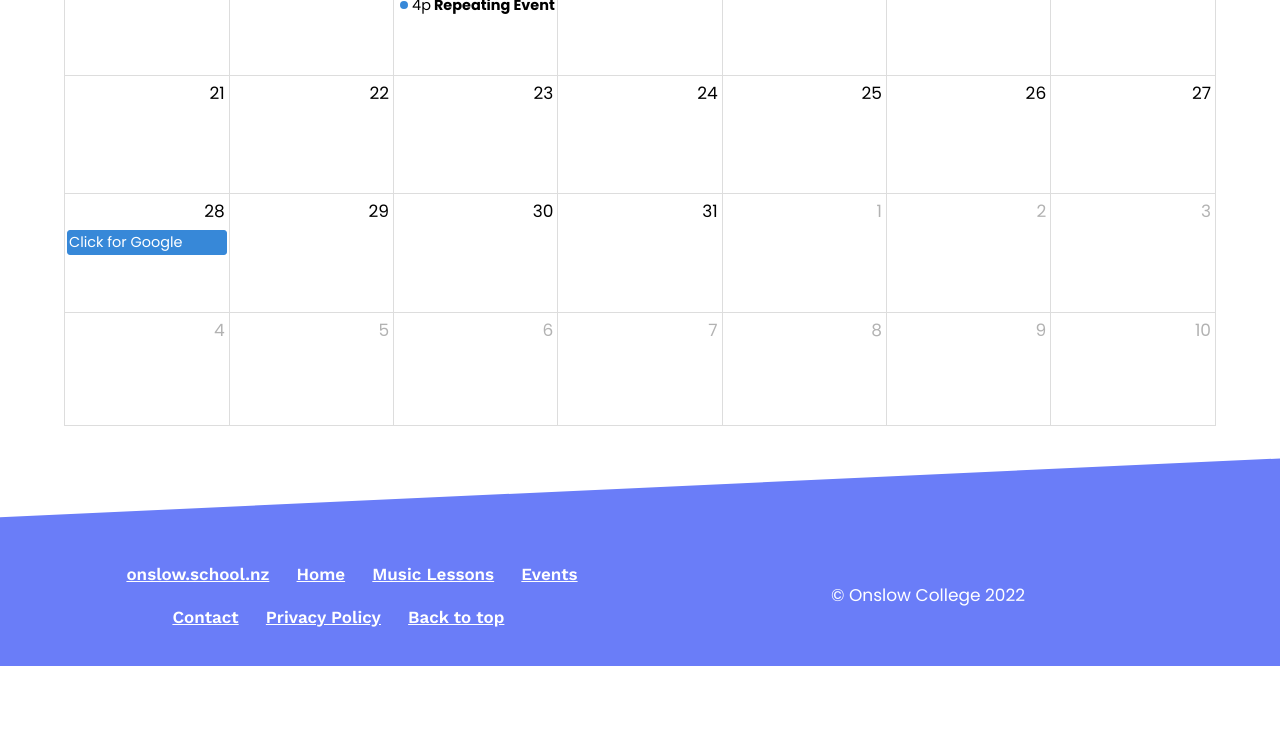
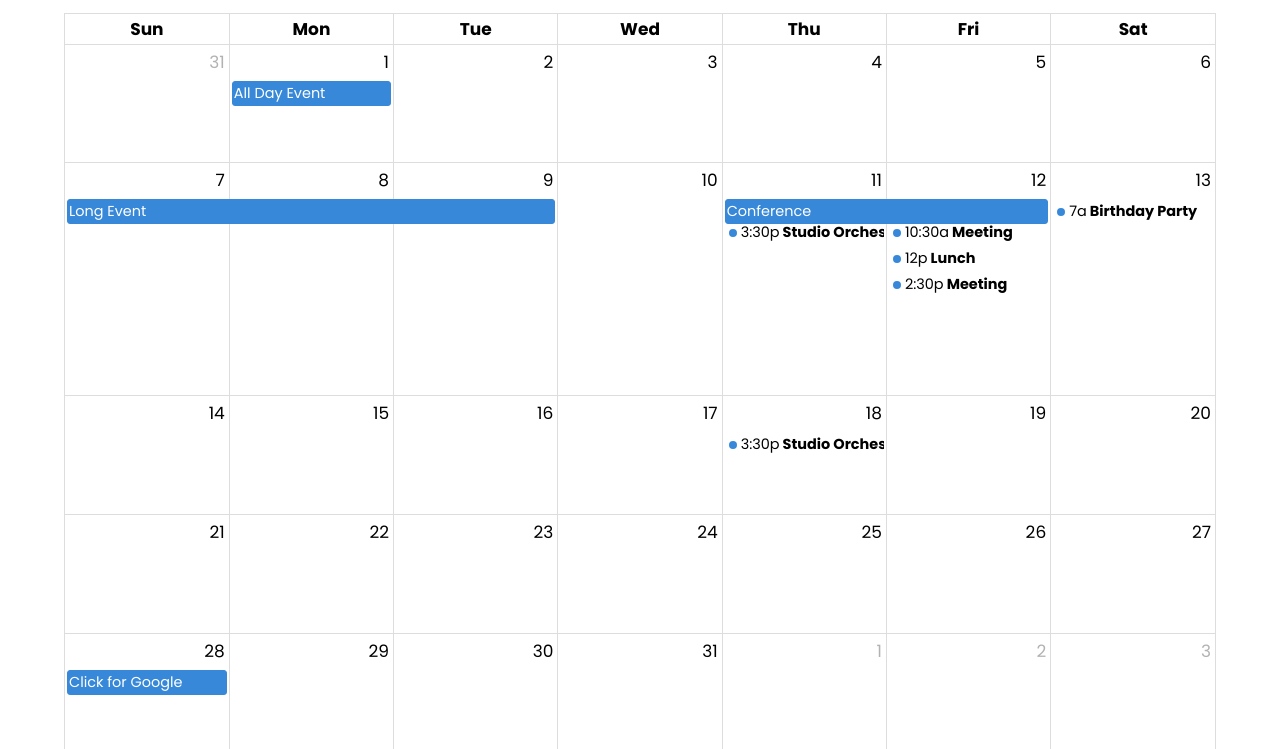
Before and after one commit to stephenclarke1/ballotbox, an Eleventy site: page src/events/events-test.njk in a window 1280 px wide. Shown: the part 719-1468 px from the top of the page. Before the commit the page ends 1385 px from the top, so only its background shows below. Built offline with nearby package versions, Linux system fonts and the light colour scheme; Eleventy itself is replaced by a stand-in of ours; files that its build step writes are made by us from their sources.

Commit message:
testing of how recurring events work

```diff
--- a/src/events/events-test.njk
+++ b/src/events/events-test.njk
@@ -35,13 +35,15 @@ document.addEventListener('DOMContentLoaded', function() {
         },
         {
           groupId: '999',
-          title: 'Repeating Event',
-          start: '2022-08-09T16:00:00'
+          title: 'Studio Orchestra',
+          url: '/ensembles/orchestra',
+          start: '2022-08-11T15:30:00'
         },
         {
           groupId: '999',
-          title: 'Repeating Event',
-          start: '2022-08-16T16:00:00'
+          title: 'Studio Orchestra',
+          url: '/ensembles/orchestra',
+          start: '2022-08-18T15:30:00'
         },
         {
           title: 'Conference',
@@ -81,11 +83,8 @@ document.addEventListener('DOMContentLoaded', function() {
 </head>
 <body>
     {% include 'header.njk' %}
-    {% if image %}
-    <section class="hero" style="background-image: url('{{ image }}');"></section>
-    {% else %}
-    <section class="hero hero-no-image"></section>
-    {% endif %}
+    <section class="hero" style="background-image: url('/assets/images/2014-australia-jumping.jpg');"></section>
+    <!-- <section class="hero hero-no-image"></section> -->
         <main id="main" class="content">
                 <div class="tri bg-text-light" aria-hidden="true"></div>
                 <div class="post-container content-container">
```
Also changed, not shown: public/events/events-test.njk (+8 -9 lines), public/events/events-test/index.html.
